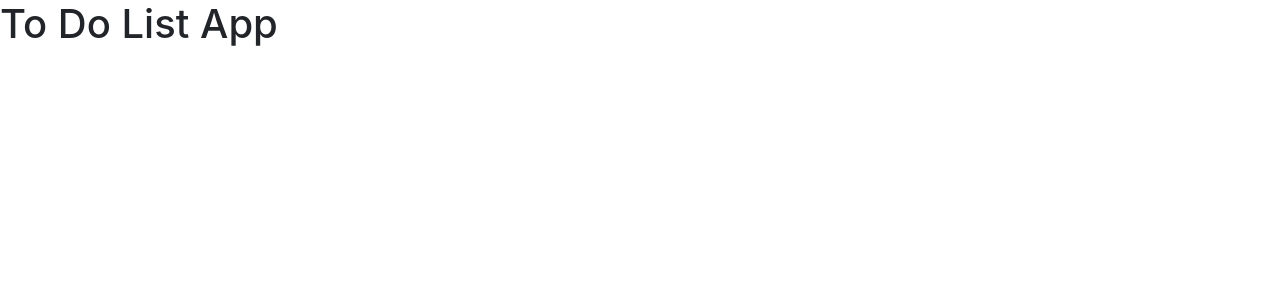
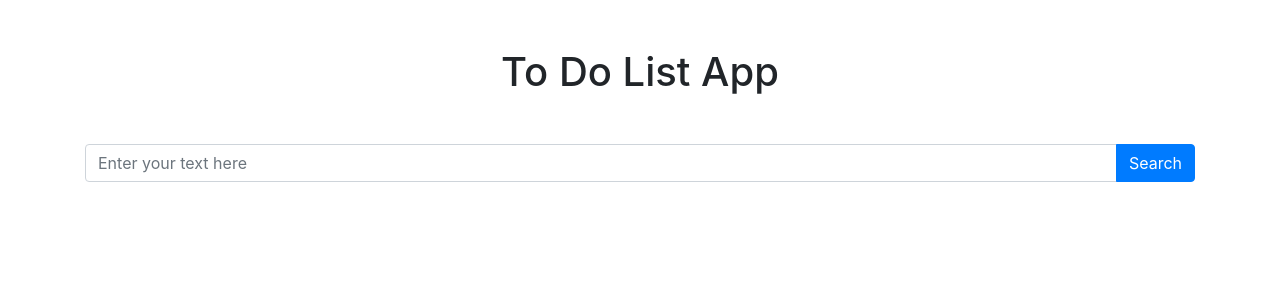
Before and after one commit to sakthivel9963/to-do-list, a React (Create React App) app: page / in a window 1280 px wide. Shown: the top 300 px of the page. Built offline with nearby package versions, Linux system fonts and the light colour scheme.

Commit message:
input field and search button on the page.

```diff
--- a/src/App.js
+++ b/src/App.js
@@ -1,10 +1,38 @@
 import React, { Component } from 'react';
 
 class App extends Component {
+  constructor(props) {
+    super(props);
+    this.state = {
+      to_do: ''
+    };
+  }
+
+  /**
+   * @param {*} event
+   * To get the input value from the user and set the value in the state
+   */
+  getInput(event) {
+    console.log(event.target.value);
+    this.setState({
+      to_do: event.target.value
+    });
+  }
+
   render() {
     return (
       <div className="App">
-        <h1>To Do List App</h1>
+        <div className="my-5">
+          <h1 className="text-center">To Do List App</h1>
+        </div>
+        <div className="container">
+          <div className="input-group mb-3">
+            <input type="text" className="form-control" id="to_do" placeholder="Enter your text here" onChange={event => this.getInput(event)} value={this.state.to_do} />
+            <div className="input-group-append">
+              <div className="btn btn-primary">Search</div>
+            </div>
+          </div>
+        </div>
       </div>
     );
   }
--- a/src/index.css
+++ /dev/null
@@ -1,4 +0,0 @@
-body {
-  margin: 0;
-  padding: 0;
-}
--- a/src/index.js
+++ b/src/index.js
@@ -1,6 +1,5 @@
 import React from 'react';
 import ReactDOM from 'react-dom';
-import './index.css';
 import App from './App';
 import 'bootstrap/dist/css/bootstrap.min.css';
 import 'bootstrap/dist/js/bootstrap.js';
```
